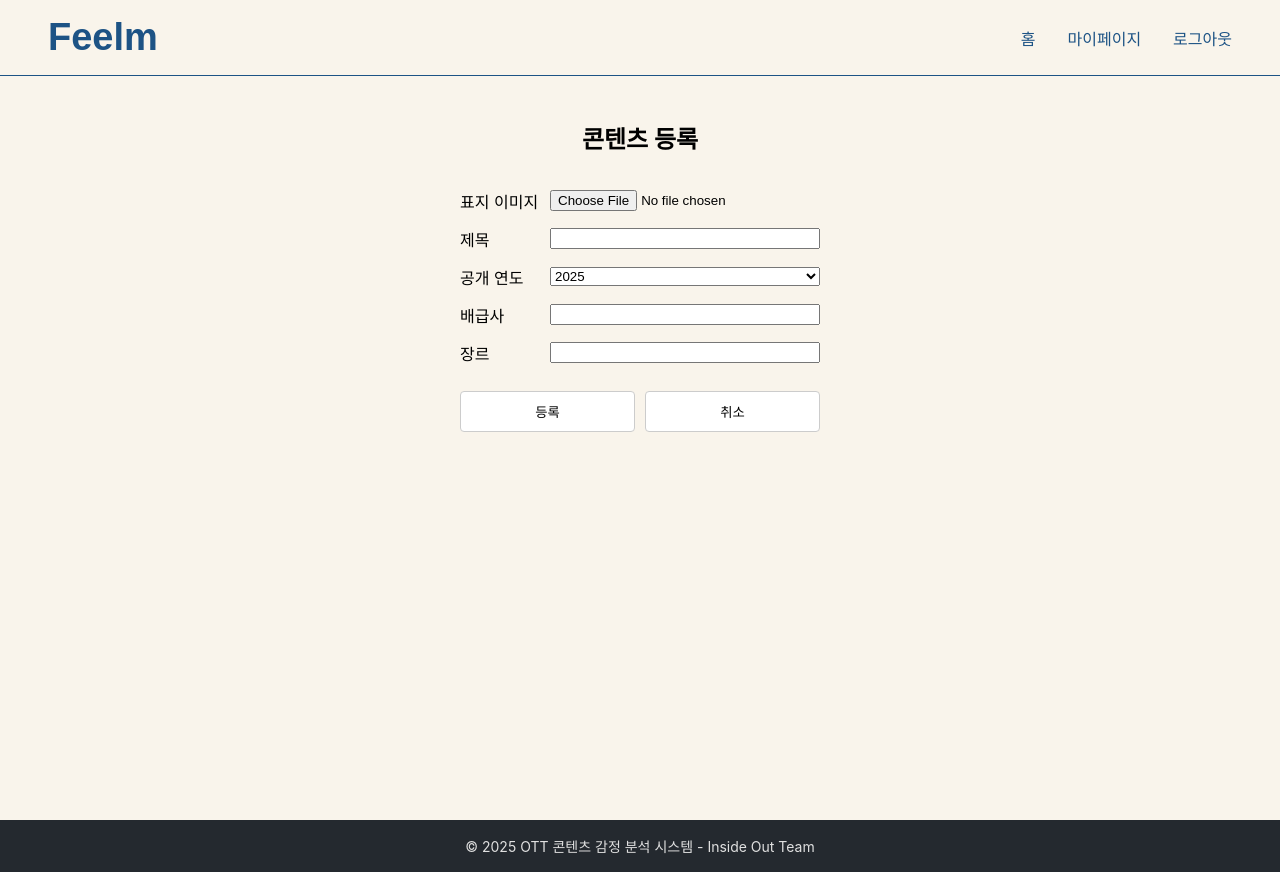
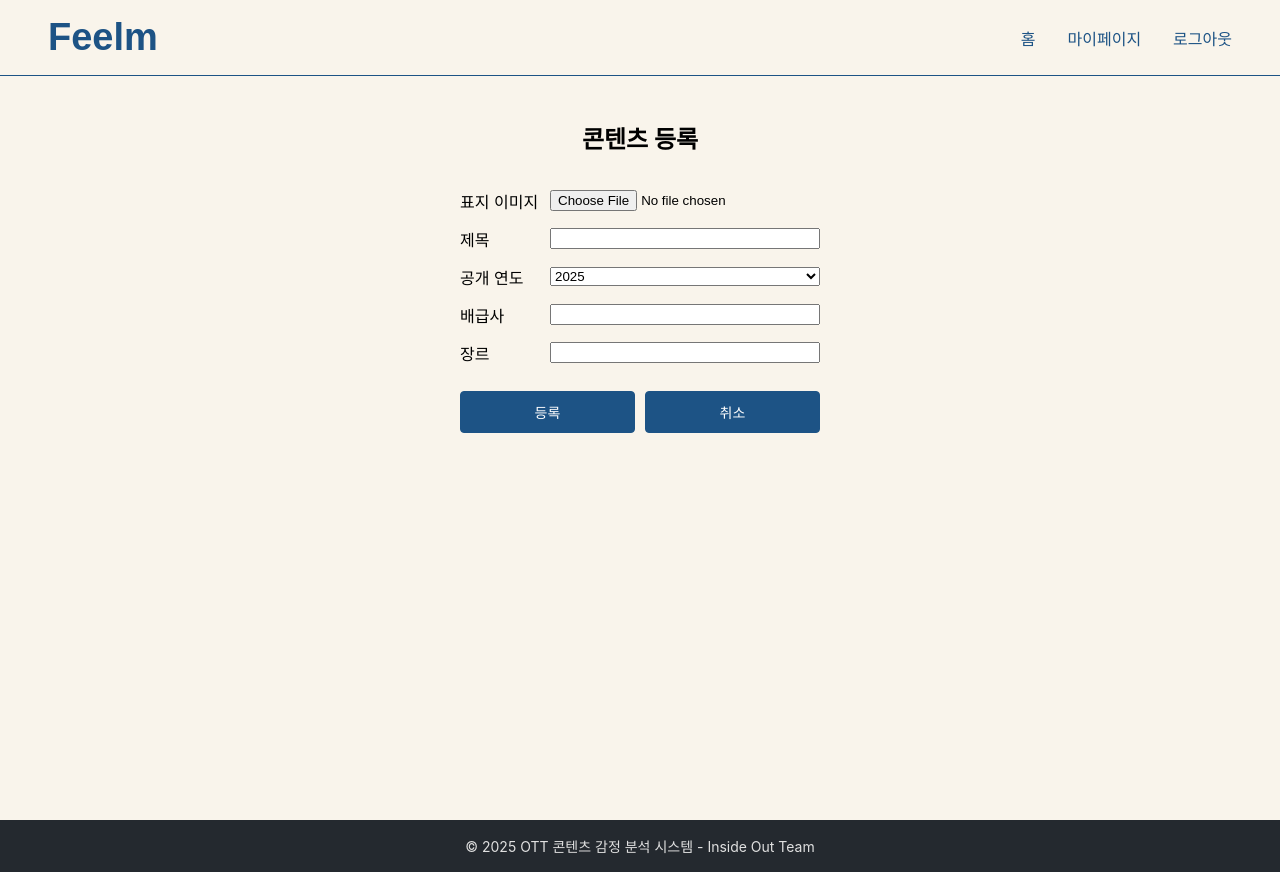
Before and after one commit to SW-InsideOut/OTT_WEB, a React (Create React App) app in the folder frontend/: page /add in a window 1280 px wide. Built offline with nearby package versions, Linux system fonts and the light colour scheme; the HTML template or start-up script is replaced by a standard one; a web font is replaced by a local one.

Commit message:
버튼 수정?

```diff
--- a/frontend/src/AddContent.jsx
+++ b/frontend/src/AddContent.jsx
@@ -148,28 +148,14 @@ export default function AddContent() {
         <div style={{ display: 'flex', gap: '10px', marginTop: '12px' }}>
           <button
             type="submit"
-            style={{
-              flex: 1,
-              padding: '10px',
-              backgroundColor: '#fff',
-              border: '1px solid #ccc',
-              borderRadius: '4px',
-              cursor: 'pointer',
-            }}
+            className="flex-button"
           >
             등록
           </button>
           <button
             type="button"
             onClick={handleCancel}
-            style={{
-              flex: 1,
-              padding: '10px',
-              backgroundColor: '#fff',
-              border: '1px solid #ccc',
-              borderRadius: '4px',
-              cursor: 'pointer',
-            }}
+            className="flex-button"
           >
             취소
           </button>
--- a/frontend/src/App.css
+++ b/frontend/src/App.css
@@ -72,7 +72,7 @@ body {
   color: #FFFFFF;
   border: 1px solid #1D5385;
   border-radius: 4px;
-  padding: 8px 12px;
+  padding: 10px 20px;
   cursor: pointer;
   font-size: 14px;
   transition: background 0.2s, color 0.2s;
@@ -84,22 +84,28 @@ body {
   color: #f9f4eb;
 }
 
-/* 배경색이랑 버튼이 같은 버전*/
-.detail-button {
-  background-color: #F9F4EB;
-  color: #1D5385;
+
+/* flex 추가  */
+.flex-button {
+  background-color: #1D5385;
+  color: #FFFFFF;
   border: 1px solid #1D5385;
   border-radius: 4px;
-  padding: 8px 12px;
+  padding: 10px 20px;
   cursor: pointer;
   font-size: 14px;
+  flex: 1;
+  width: 100%;
   transition: background 0.2s, color 0.2s;
 }
 
-.detail-button:hover {
+/* 마우스 올렸을 때 효과 */
+.flex-button:hover {
   background-color: #163d64;
   color: #f9f4eb;
 }
+
+
 
 
 @keyframes App-logo-spin {
--- a/frontend/src/ContentDetail.jsx
+++ b/frontend/src/ContentDetail.jsx
@@ -211,8 +211,13 @@ export default function ContentDetail() {
           justifyContent: 'center',
           gap: '12px',
           marginTop: '40px'
+
         }}>
-          <button onClick={handleStartSurvey} className="action-button">
+          <button
+            onClick={handleStartSurvey}
+            className="flex-button"
+            style={{ flex: 1, maxWidth: '200px' }}
+          >
             감정 분석
           </button>
 
--- a/frontend/src/ContentList.css
+++ b/frontend/src/ContentList.css
@@ -28,24 +28,6 @@
   opacity: 0.8;    /* 조금 연하게 표시 */
 }
 
-/* 버튼 공통 스타일 */
-.search-button,
-.register-button {
-  background-color: #1D5385;
-  color: #FFFFFF;
-  border: 1px solid #1D5385;
-  border-radius: 4px;
-  padding: 8px 12px;
-  cursor: pointer;
-  font-size: 14px;
-  transition: background 0.2s, color 0.2s;
-}
-
-.search-button:hover,
-.register-button:hover {
-  background-color: #444;
-  color: #fff;
-}
 
 /* 그리드 */
 .grid-container {
--- a/frontend/src/ContentList.jsx
+++ b/frontend/src/ContentList.jsx
@@ -51,9 +51,9 @@ export default function ContentList() {
           value={searchTerm}
           onChange={handleSearchChange}
         />
-        <button className="search-button"><FaSearch /></button>
+        <button className="action-button"><FaSearch /></button>
         <button
-          className="register-button"
+          className="action-button"
           onClick={() => navigate("/add")}
         >
           콘텐츠 등록
--- a/frontend/src/SurveyForm.jsx
+++ b/frontend/src/SurveyForm.jsx
@@ -90,15 +90,7 @@ export default function SurveyForm() {
 
         <button
           type="submit"
-          style={{
-            width: "100%",
-            padding: "10px",
-            border: "none",
-            backgroundColor: "#1D5385",
-            color: "#F9F4EB",
-            borderRadius: "4px",
-            cursor: "pointer",
-          }}
+          className="flex-button"
         >
           제출
         </button>
```
Also changed, not shown: 1 other file (tests, documents, lock files or other folders).
